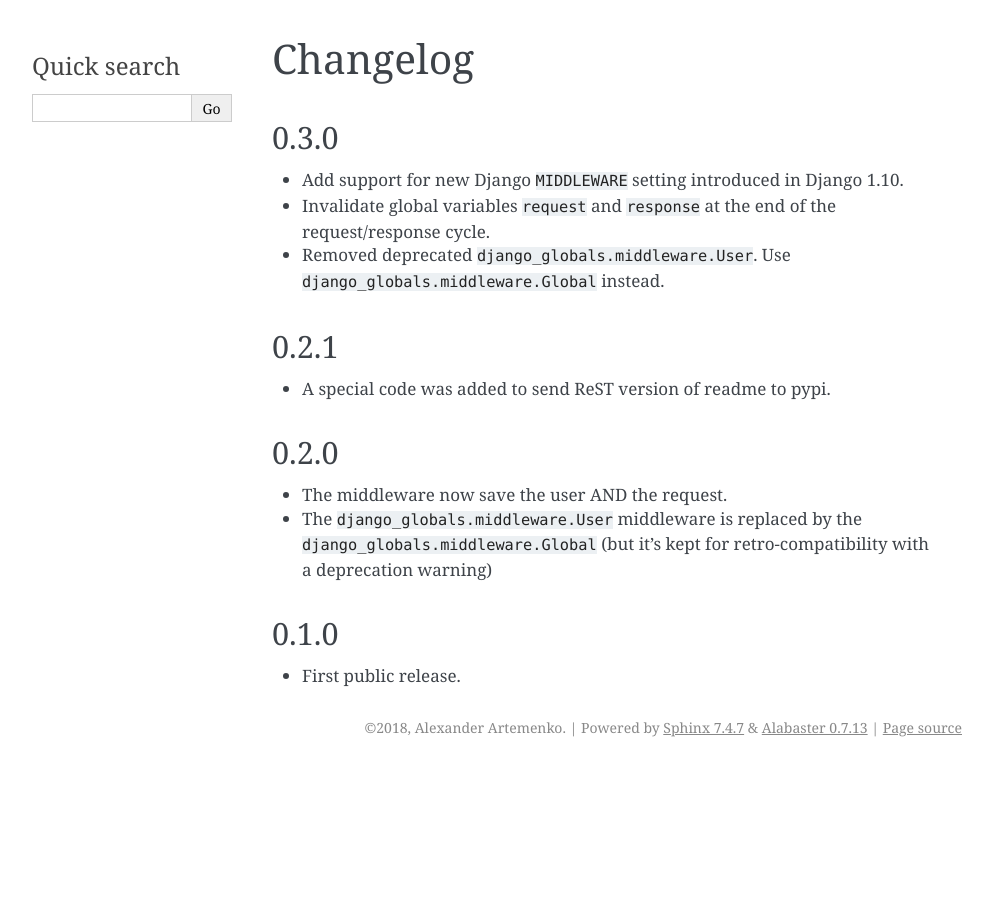
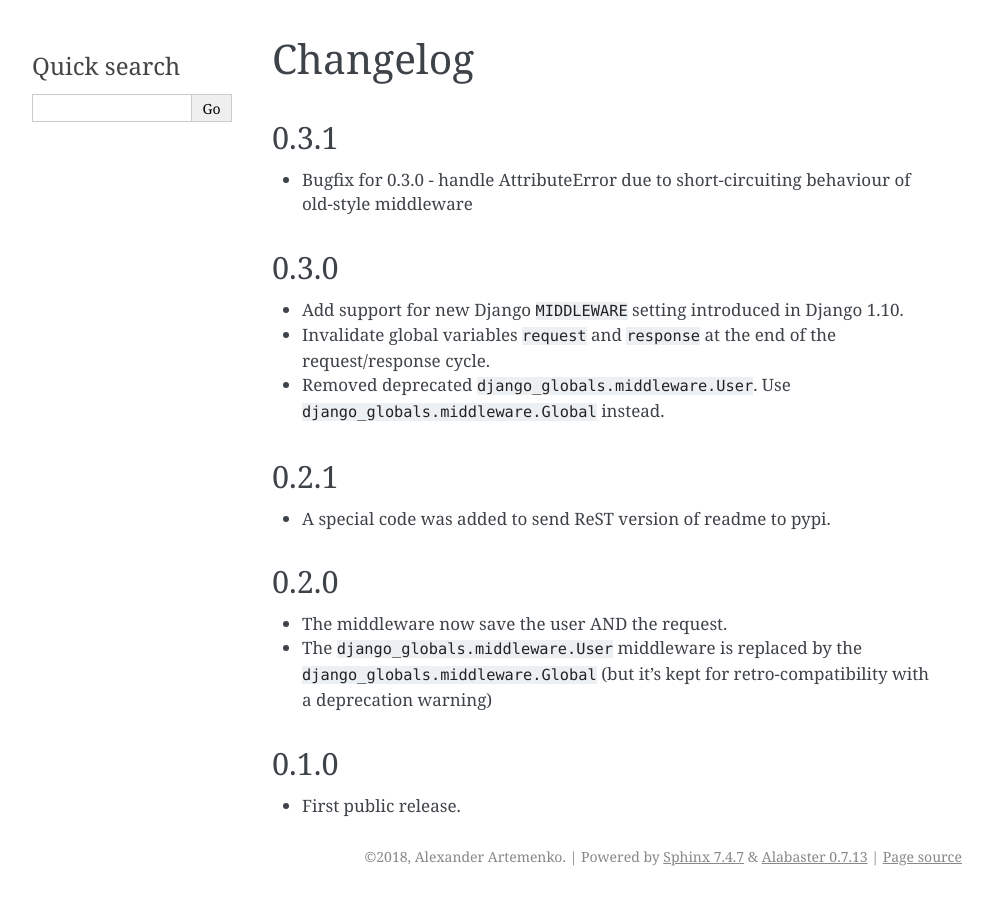
Before and after one commit to svetlyak40wt/django-globals, a Sphinx documentation site: the page built from docs/changes.rst, in a window 1280 px wide. Shown: the whole page, without its empty margins (148-1140 px from the left). Built offline with Sphinx 7.4.7, drawn with Linux system fonts in a browser that asks for light colours.

Commit message:
Changelog + version bump

```diff
--- a/docs/changes.rst
+++ b/docs/changes.rst
@@ -1,5 +1,10 @@
 Changelog
 =========
+
+0.3.1
+-----
+
+* Bugfix for 0.3.0 - handle AttributeError due to short-circuiting behaviour of old-style middleware
 
 0.3.0
 -----
--- a/docs/conf.py
+++ b/docs/conf.py
@@ -57,7 +57,7 @@ author = 'Alexander Artemenko'
 # The short X.Y version.
 version = '0.3'
 # The full version, including alpha/beta/rc tags.
-release = '0.3.0'
+release = '0.3.1'
 
 # The language for content autogenerated by Sphinx. Refer to documentation
 # for a list of supported languages.
--- a/setup.py
+++ b/setup.py
@@ -18,7 +18,7 @@ except ImportError:
 
 setup(
     name='django-globals',
-    version='0.3.0',
+    version='0.3.1',
     description='Very simple application, that allow to define a thread specific global variables.',
     long_description=long_description,
     keywords='django apps',
```
